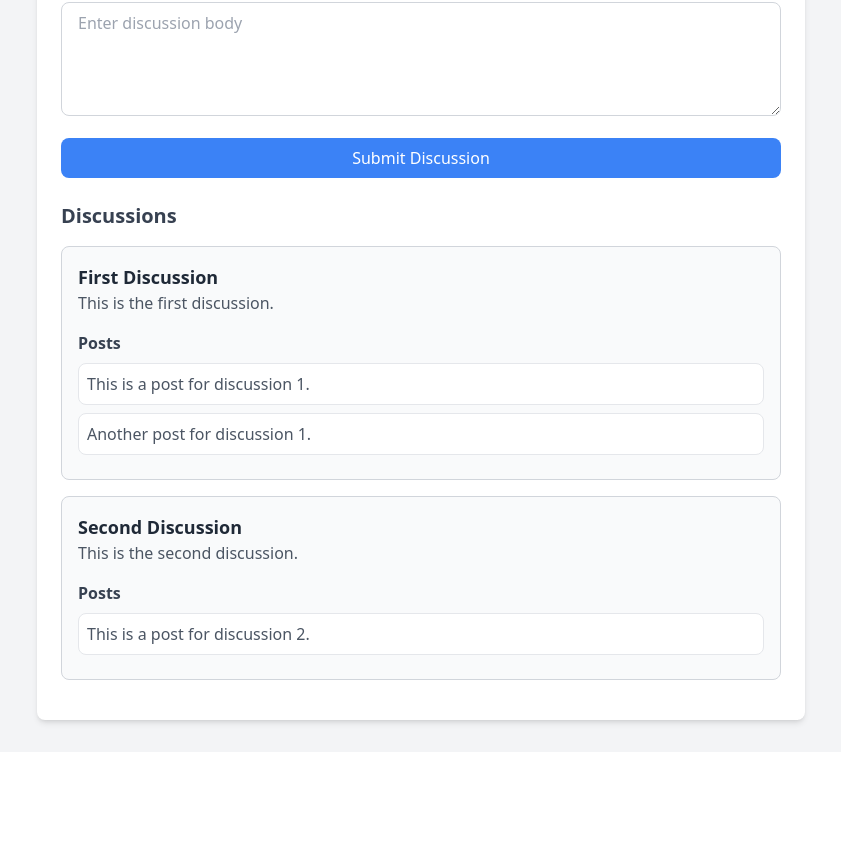
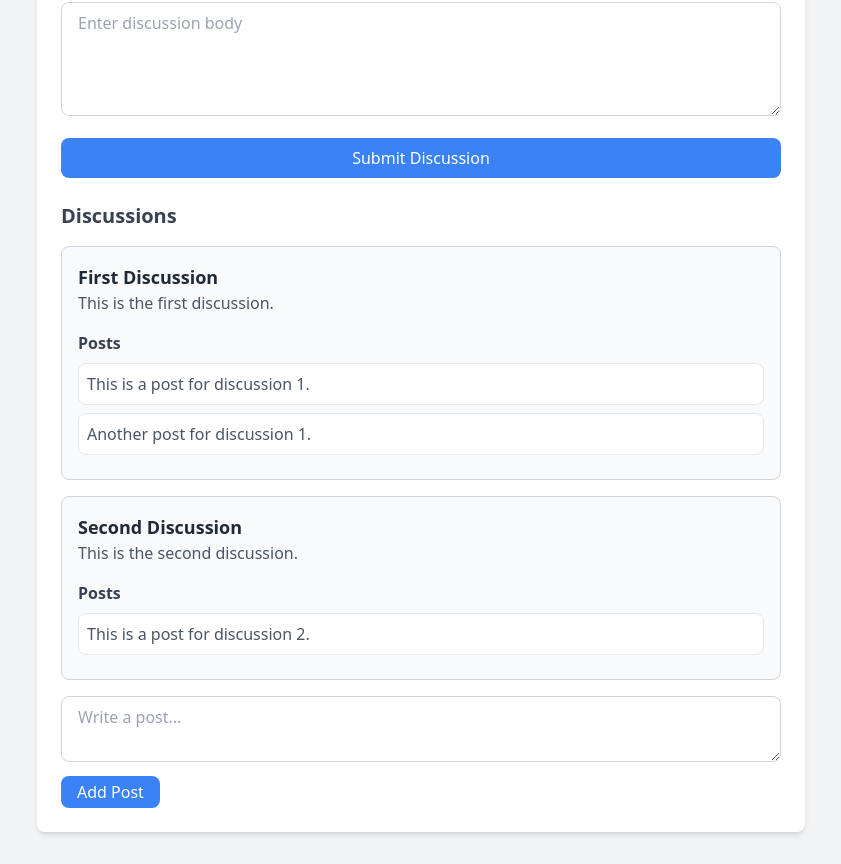
Before and after one commit to khadkaankit85/Discussion-Board, a React (Vite) app in the folder Frontend/: page / in a window 1280 px wide. Shown: the part 224-1088 px from the top of the page, without its empty margins (219-1060 px from the left). Before the commit the page ends 976 px from the top, so only its background shows below. Built offline with nearby package versions, Linux system fonts and the light colour scheme.

Commit message:
login controller is added

```diff
--- a/Frontend/package.json
+++ b/Frontend/package.json
@@ -10,6 +10,7 @@
     "preview": "vite preview"
   },
   "dependencies": {
+    "bcryptjs": "^2.4.3",
     "react": "^18.3.1",
     "react-dom": "^18.3.1",
     "react-router-dom": "^7.1.1"
--- a/Frontend/src/pages/Homepage.tsx
+++ b/Frontend/src/pages/Homepage.tsx
@@ -1,6 +1,6 @@
 import DiscussionForm from "../components/Discussionform";
 import DiscussionList from "../components/Discussionlist";
-
+import PostForm from "../components/Postform";
 export const Homepage = () => {
   return (
     <div className="min-h-screen bg-gray-100 flex flex-col items-center py-8">
@@ -10,6 +10,7 @@ export const Homepage = () => {
       <div className="w-full max-w-3xl bg-white shadow-md rounded-lg p-6">
         <DiscussionForm />
         <DiscussionList />
+        <PostForm/>
       </div>
     </div>
   );
```
Also changed, not shown: 1 other file (tests, documents, lock files or other folders).
